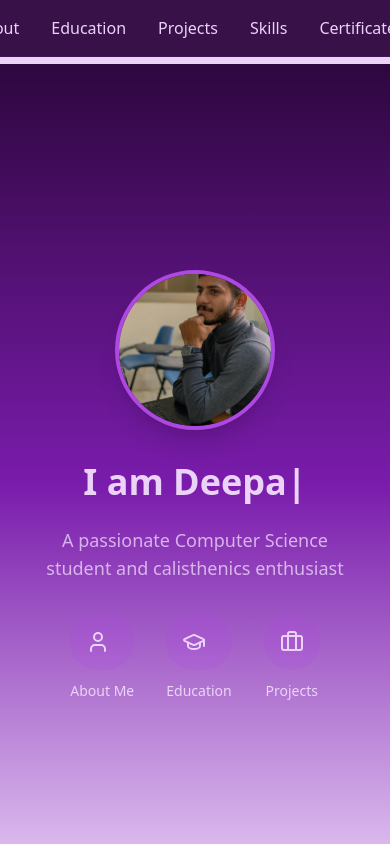
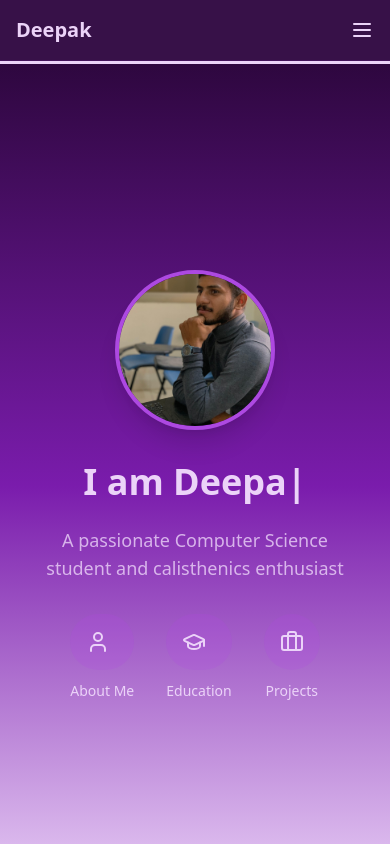
Before and after one commit to DeepakSharma104/deepak-portfolio, a React (Vite) app: page / in a window 390 px wide. Shown: the top 844 px of the page. Built offline with nearby package versions, Linux system fonts and the light colour scheme.

Commit message:
Fix navbar responsiveness and link issues
Addressed responsiveness of the navigation bar to ensure proper display on various screen sizes. Fixed functionality of the "About Me," "Education," and "Projects" links to ensure they work as intended.
[skip gpt_engineer]

```diff
--- a/src/pages/Index.tsx
+++ b/src/pages/Index.tsx
@@ -4,7 +4,8 @@ import { Skills } from "@/components/Skills";
 import { Contact } from "@/components/Contact";
 import { Education } from "@/components/Education";
 import { Certificates } from "@/components/Certificates";
-import { useRef } from "react";
+import { useRef, useState } from "react";
+import { Menu, X } from "lucide-react";
 
 const Index = () => {
   const aboutRef = useRef<HTMLDivElement>(null);
@@ -13,73 +14,59 @@ const Index = () => {
   const skillsRef = useRef<HTMLDivElement>(null);
   const contactRef = useRef<HTMLDivElement>(null);
   const certificatesRef = useRef<HTMLDivElement>(null);
+  const [isMenuOpen, setIsMenuOpen] = useState(false);
 
   const scrollToSection = (ref: React.RefObject<HTMLDivElement>) => {
     ref.current?.scrollIntoView({ behavior: 'smooth' });
+    setIsMenuOpen(false);
   };
 
   return (
     <main className="bg-background text-foreground">
       <nav className="fixed top-0 left-0 right-0 z-50 bg-accent/95 backdrop-blur-sm border-b border-primary/20">
         <div className="container mx-auto px-4">
-          <ul className="flex justify-center space-x-8 py-4">
-            <li>
+          <div className="relative flex items-center justify-between py-4">
             <button
               onClick={() => window.scrollTo({ top: 0, behavior: 'smooth' })}
-                className="text-primary-foreground hover:text-secondary transition-colors"
+              className="text-primary-foreground hover:text-secondary transition-colors font-bold text-xl"
             >
-                Home
+              Deepak
             </button>
-            </li>
-            <li>
+
+            {/* Mobile menu button */}
             <button
-                onClick={() => scrollToSection(aboutRef)}
-                className="text-primary-foreground hover:text-secondary transition-colors"
+              onClick={() => setIsMenuOpen(!isMenuOpen)}
+              className="md:hidden text-primary-foreground hover:text-secondary"
             >
-                About
+              {isMenuOpen ? <X size={24} /> : <Menu size={24} />}
             </button>
-            </li>
-            <li>
-              <button
-                onClick={() => scrollToSection(educationRef)}
-                className="text-primary-foreground hover:text-secondary transition-colors"
-              >
-                Education
-              </button>
-            </li>
-            <li>
-              <button
-                onClick={() => scrollToSection(projectsRef)}
-                className="text-primary-foreground hover:text-secondary transition-colors"
-              >
-                Projects
-              </button>
-            </li>
-            <li>
-              <button
-                onClick={() => scrollToSection(skillsRef)}
-                className="text-primary-foreground hover:text-secondary transition-colors"
-              >
-                Skills
-              </button>
-            </li>
-            <li>
-              <button
-                onClick={() => scrollToSection(certificatesRef)}
-                className="text-primary-foreground hover:text-secondary transition-colors"
-              >
-                Certificates
-              </button>
-            </li>
-            <li>
-              <button
-                onClick={() => scrollToSection(contactRef)}
-                className="text-primary-foreground hover:text-secondary transition-colors"
-              >
-                Contact
-              </button>
-            </li>
+
+            {/* Desktop menu */}
+            <ul className="hidden md:flex space-x-8">
+              <NavItem onClick={() => window.scrollTo({ top: 0, behavior: 'smooth' })}>Home</NavItem>
+              <NavItem onClick={() => scrollToSection(aboutRef)}>About</NavItem>
+              <NavItem onClick={() => scrollToSection(educationRef)}>Education</NavItem>
+              <NavItem onClick={() => scrollToSection(projectsRef)}>Projects</NavItem>
+              <NavItem onClick={() => scrollToSection(skillsRef)}>Skills</NavItem>
+              <NavItem onClick={() => scrollToSection(certificatesRef)}>Certificates</NavItem>
+              <NavItem onClick={() => scrollToSection(contactRef)}>Contact</NavItem>
             </ul>
+
+            {/* Mobile menu */}
+            {isMenuOpen && (
+              <div className="absolute top-full left-0 right-0 bg-accent/95 backdrop-blur-sm md:hidden">
+                <ul className="flex flex-col py-4">
+                  <MobileNavItem onClick={() => window.scrollTo({ top: 0, behavior: 'smooth' })}>Home</MobileNavItem>
+                  <MobileNavItem onClick={() => scrollToSection(aboutRef)}>About</MobileNavItem>
+                  <MobileNavItem onClick={() => scrollToSection(educationRef)}>Education</MobileNavItem>
+                  <MobileNavItem onClick={() => scrollToSection(projectsRef)}>Projects</MobileNavItem>
+                  <MobileNavItem onClick={() => scrollToSection(skillsRef)}>Skills</MobileNavItem>
+                  <MobileNavItem onClick={() => scrollToSection(certificatesRef)}>Certificates</MobileNavItem>
+                  <MobileNavItem onClick={() => scrollToSection(contactRef)}>Contact</MobileNavItem>
+                </ul>
+              </div>
+            )}
+          </div>
         </div>
       </nav>
 
@@ -89,7 +76,7 @@ const Index = () => {
         <div ref={aboutRef} className="scroll-mt-20">
           <section className="py-20 bg-primary/10">
             <div className="container mx-auto px-4">
-              <h2 className="text-3xl font-bold mb-8">About Me</h2>
+              <h2 className="text-3xl font-bold mb-8 text-foreground">About Me</h2>
               <p className="text-lg text-foreground/80">
                 I'm Deepak Sharma, a Computer Science student passionate about creating innovative solutions through technology.
                 In my free time, I enjoy calisthenics exercises and running, which help me stay strong mentally and physically.
@@ -123,4 +110,27 @@ const Index = () => {
   );
 };
 
+// Helper components for navigation items
+const NavItem = ({ children, onClick }: { children: React.ReactNode; onClick: () => void }) => (
+  <li>
+    <button
+      onClick={onClick}
+      className="text-primary-foreground hover:text-secondary transition-colors"
+    >
+      {children}
+    </button>
+  </li>
+);
+
+const MobileNavItem = ({ children, onClick }: { children: React.ReactNode; onClick: () => void }) => (
+  <li>
+    <button
+      onClick={onClick}
+      className="w-full text-left px-4 py-2 text-primary-foreground hover:bg-primary/10 transition-colors"
+    >
+      {children}
+    </button>
+  </li>
+);
+
 export default Index;
```
Lines whose indentation alone changed are shown as unchanged.
